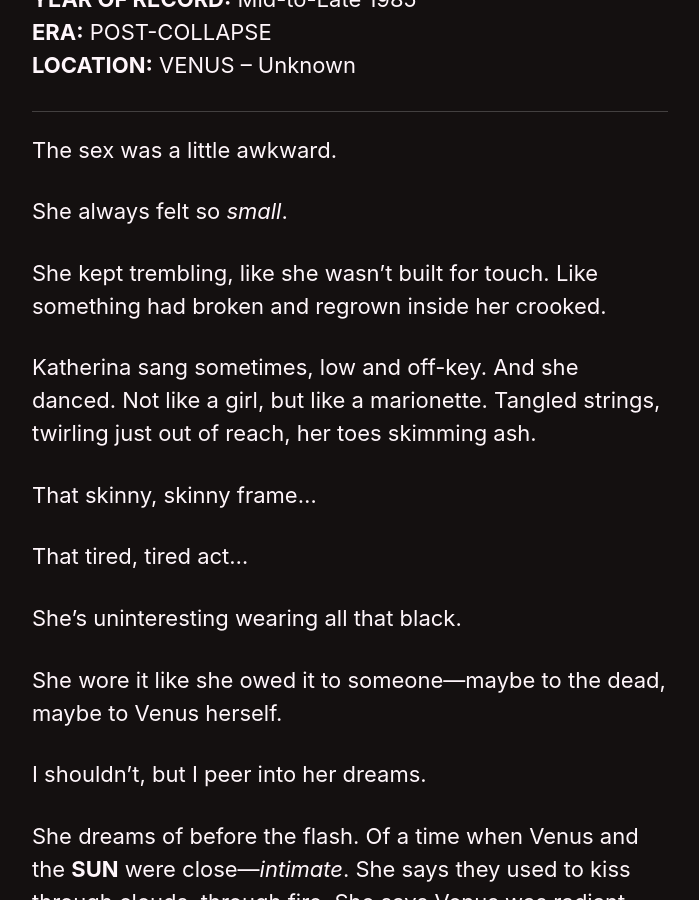
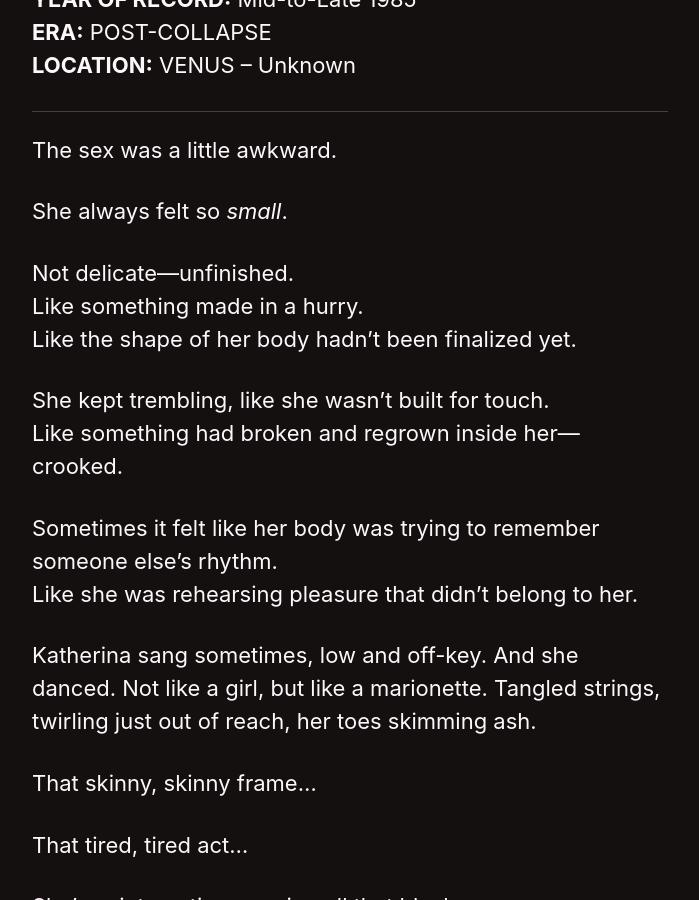
Before and after one commit to kyrie-edelweiss/edelweiss-archive, a Jekyll site: the page built from _pages/red-king.md, in a window 1280 px wide and 900 px high, scrolled down 38394 px. Shown: the whole window, without its empty margins (290-989 px from the left). Built offline with Jekyll 4.4.1, drawn with Linux system fonts in a browser that asks for light colours; cached includes are drawn as plain includes; our own code applies the rules of GitHub Pages for plain Markdown files; some of the changed text lies outside the part shown.

Commit message:
Update red-king.md

```diff
--- a/_pages/red-king.md
+++ b/_pages/red-king.md
@@ -799,7 +799,15 @@ The sex was a little awkward.
 
 She always felt so *small*.
 
-She kept trembling, like she wasn’t built for touch. Like something had broken and regrown inside her crooked.
+Not delicate—unfinished.
+Like something made in a hurry.
+Like the shape of her body hadn’t been finalized yet.
+
+She kept trembling, like she wasn’t built for touch.
+Like something had broken and regrown inside her—crooked.
+
+Sometimes it felt like her body was trying to remember someone else’s rhythm.
+Like she was rehearsing pleasure that didn’t belong to her.
 
 Katherina sang sometimes, low and off-key. And she danced. Not like a girl, but like a marionette. Tangled strings, twirling just out of reach, her toes skimming ash.
 
@@ -836,8 +844,14 @@ And she wonders:
 > “I’m his little **SUN**. I’m his little **SUN**…”
 
 That's usually when I shut her up.
+Not out of cruelty.
 
-I don’t want her to see how close I am to burning, too.
+But because she doesn't know what's at stake.
+How carelessly she could unravel all this carefully-crafted tragedy.
+
+I live afraid-I live afraid of the moment before consummate disaster—
+
+—when my puppet turns to face the puppet master.
 
 ---
 
```
